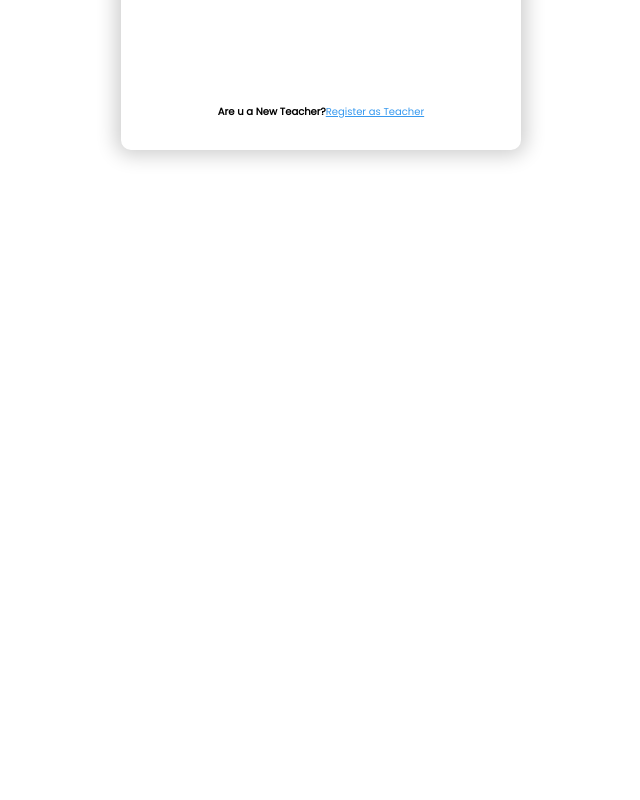
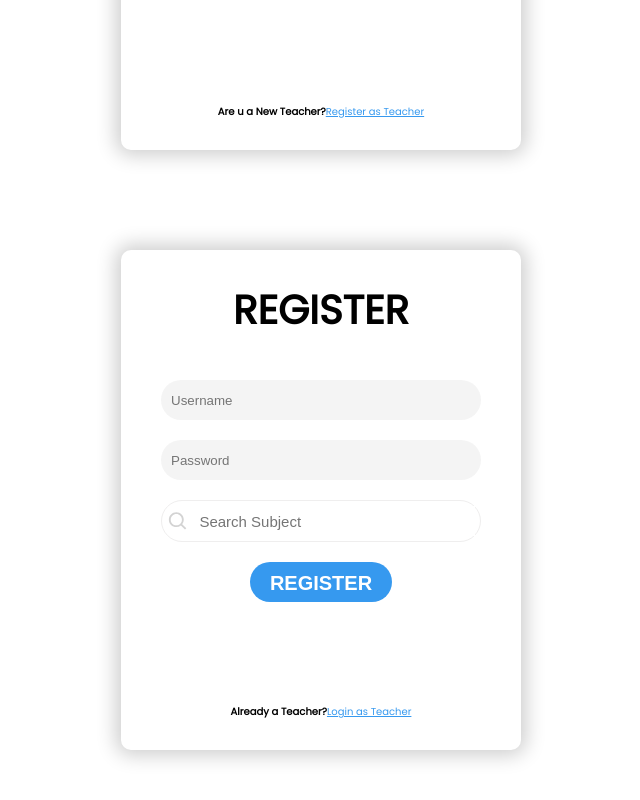
Before and after one commit to NishantSinghUjjwal/attendance-app, a React (Create React App) app in the folder frontend/: page / in a window 1280 px wide. Shown: the part 450-1250 px from the top of the page, without its empty margins (319-959 px from the left). Before the commit the page ends 800 px from the top, so only its background shows below. Built offline with nearby package versions, Linux system fonts and the light colour scheme.

Commit message:
register-page changes

```diff
--- a/frontend/src/App.js
+++ b/frontend/src/App.js
@@ -1,11 +1,16 @@
 import React from "react";
 import Login from "./Login";
+import Register from "./Register";
 function App() {
   return (
     <div>
       <Login />
+      <Register />
     </div>
   );
 }
-
+//firstname
+//last name
+//middlename
+//subject they choose
 export default App;
--- a/frontend/src/Login.js
+++ b/frontend/src/Login.js
@@ -4,7 +4,7 @@ function Login() {
   return (
     <div className="login-container">
       <h1 className="login-heading">Login</h1>
-      <input className="login-input input" placeholder="Email"></input>
+      {/* <input className="login-input input" placeholder="Username"></input> */}
       <input className="login-input input" placeholder="Password"></input>
       <button className="btn">LogIn</button>
       <p className="suggestion">
--- /dev/null
+++ b/frontend/src/Register.js
@@ -0,0 +1,57 @@
+import React, { useState } from "react";
+import { BiSearch } from "react-icons/bi";
+function Register() {
+  const subList = [
+    "Web Frameworks",
+    "Software Development and Programming",
+    "Machine Learning",
+    "System Programming",
+    "Advanced Operating System",
+    "Paradigms of Programming Language",
+    "Internet Programming",
+    "Mobile Technologies",
+  ];
+  const [searchedSub, setSearchedSub] = useState([]);
+  //   const [subject, setSubject] = useState("");
+  const [dropdown, setDropDown] = useState(true);
+  function handleSearch(e) {
+    if (e.target.value.length > 0) {
+      const newList = subList.filter((subject) =>
+        subject.startsWith(e.target.value[0].toUpperCase() || e.target.value)
+      );
+      setSearchedSub(newList);
+      setDropDown(false);
+    } else {
+      setSearchedSub([]);
+      setDropDown(true);
+    }
+  }
+  return (
+    <div className="login-container">
+      <h1 className="login-heading">Register</h1>
+      <input className="login-input input" placeholder="Username"></input>
+      <input className="login-input input" placeholder="Password"></input>
+      <div className="register-search-subject-container">
+        <BiSearch className="search-icon" />
+        <input
+          className="register-search-subject"
+          placeholder="Search Subject"
+          onChange={(e) => handleSearch(e)}
+        ></input>
+      </div>
+      <div className="register-search-dropdown">
+        <ul className={dropdown ? "dropdown-close" : ""}>
+          {searchedSub.map((subject, index) => (
+            <li key={index}>{subject}</li>
+          ))}
+        </ul>
+      </div>
+      <button className="btn">Register</button>
+      <p className="suggestion">
+        Already a Teacher?<a>Login as Teacher</a>
+      </p>
+    </div>
+  );
+}
+
+export default Register;
--- a/frontend/src/style.css
+++ b/frontend/src/style.css
@@ -35,7 +35,7 @@ body {
   width: 100%;
   height: 4rem;
   border: none;
-  background-color: rgba(230, 230, 230, 0.881);
+  background-color: rgba(244, 244, 244, 0.933);
   border-radius: 50px;
   margin-bottom: 2rem;
   padding-left: 1rem;
@@ -50,6 +50,8 @@ body {
   font-size: 2rem;
   font-weight: bold;
   text-transform: uppercase;
+  width: fit-content;
+  padding: 1rem 2rem;
 }
 .suggestion {
   margin-top: auto;
@@ -61,3 +63,57 @@ body {
   font-weight: 100;
   color: var(--theme);
 }
+.register-search-subject-container {
+  /* position: relative; */
+  display: flex;
+  align-items: center;
+  justify-content: center;
+  width: 100%;
+  border-radius: 50px;
+  border: 1px solid rgb(239, 238, 238);
+  padding: 0.5rem 0.5rem;
+  margin-bottom: 2rem;
+}
+.search-icon {
+  font-size: 2.5rem;
+  color: lightgray;
+}
+.register-search-subject {
+  border: none;
+  width: 100%;
+  height: 3rem;
+  font-size: 1.5rem;
+  margin-left: 1rem;
+  /* color: rgba(230, 230, 230, 0.881); */
+  /* border: 1px solid black; */
+  /* margin-bottom: 2rem; */
+}
+.register-search-subject:focus {
+  outline: none;
+}
+.register-search-dropdown {
+  width: 100%;
+  /* border: 1px solid black; */
+  position: relative;
+}
+.register-search-dropdown ul {
+  top: -2rem;
+  left: 1rem;
+  border-radius: 10px;
+  box-shadow: 0px 10px 20px 5px rgba(0, 0, 0, 0.2);
+  position: absolute;
+  list-style: none;
+  font-size: 1.5rem;
+  width: 30rem;
+  background-color: white;
+}
+.dropdown-close {
+  display: none;
+}
+.register-search-dropdown li {
+  padding-left: 2rem;
+  border-bottom: 1px solid rgba(230, 230, 230, 0.881);
+}
+.register-search-dropdown li:hover {
+  background-color: rgb(240, 240, 240);
+}
--- /dev/null
+++ b/package.json
@@ -0,0 +1,5 @@
+{
+  "dependencies": {
+    "react-icons": "^4.6.0"
+  }
+}
```
Also changed, not shown: 1 other file (tests, documents, lock files or other folders).
